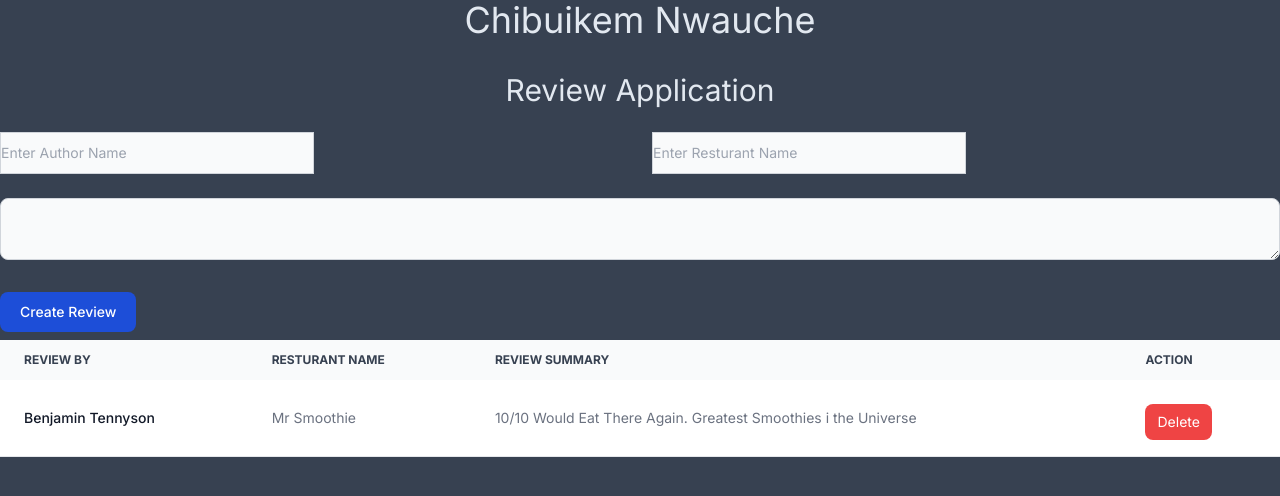
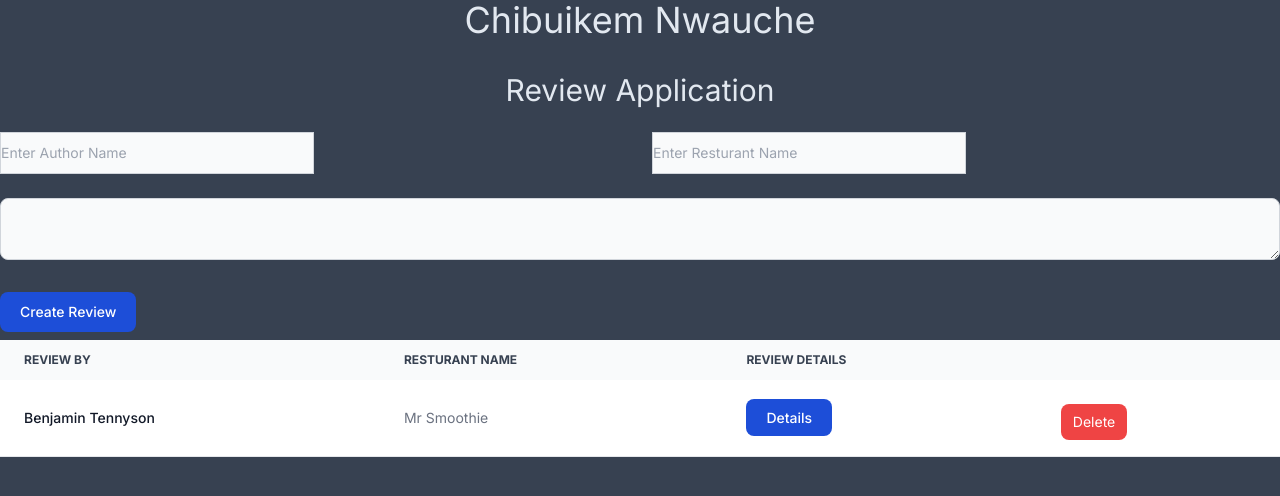
Before and after one commit to BobBrian/yelpdotcom, a Next.js app: page / in a window 1280 px wide. Shown: the top 496 px of the page. Built offline with nearby package versions, Linux system fonts and the light colour scheme; data requests are answered from the project's data file.

Commit message:
New Code

```diff
--- /dev/null
+++ b/app/api/getResturant.tsx
@@ -0,0 +1,7 @@
+import React from 'react'
+
+export default async function getResturant(id:string) {
+    const res = await fetch(`http://localhost:3100/review/${id}`)
+    if (!res.ok) throw new Error('failed to fetch data')
+    return res.json()
+}
--- a/app/page.tsx
+++ b/app/page.tsx
@@ -1,23 +1,13 @@
 "use client"
 import React from 'react'
 import {useState, useEffect} from 'react'
-
-
-
-interface Resturant {
-    id:number,
-    authorname:string,
-    resturantname:string,
-    body:string
-}
+import Link from 'next/link'
 
 
 
 export default function Home() {
 
   const [resturant,setResturant] = useState<Resturant[]>([])
-
-
   const [authorname,setAuthorname] = useState('')
   const [resturantname,setResturantname] = useState('')
   const [body,setBody] = useState('')
@@ -90,11 +80,11 @@ export default function Home() {
                         </th>
 
                         <th scope="col" className="px-6 py-3">
-                            Review Summary
+                            Review Details
                         </th>
 
                         <th scope="col" className="px-6 py-3">
-                            Action
+
                         </th>
                     </tr>
                 </thead>
@@ -110,7 +100,9 @@ export default function Home() {
                         </td>
 
                         <td className="px-6 py-4">
-                            {rest.body}
+                          <Link href={`/review/${rest.id}`} className="text-white bg-blue-700 hover:bg-lime-500
+                          focus:ring-4 focus:ring-blue-300 font-medium rounded-lg text-sm
+                          px-5 py-2.5 mr-2 mb-2 ">Details</Link>
                         </td>
 
                         <td className="px-6 py-4">
--- /dev/null
+++ b/app/review/[id]/page.tsx
@@ -0,0 +1,33 @@
+import getResturant from '@/app/api/getResturant'
+import Link from 'next/link'
+import React from 'react'
+
+type Params  = {
+    params: {
+        id: string
+    }
+}
+
+export default async function ReviewDetails({params: {id}}: Params) {
+
+    const userData:Promise<Resturant> = getResturant(id)
+
+    const user = await userData
+
+    return (
+        <>
+        <div key={user.id} className="max-w-sm bg-white border border-gray-200 rounded-lg shadow items-center pt-16 pr-16 pb-8 pl-16  m-auto z-2">
+                <a>
+                    <h5 className="mb-2 text-2xl font-bold tracking-tight text-gray-900">Review By {user.authorname}</h5>
+                </a>
+                <p className="mb-3 font-normal text-gray-700 dark:text-gray-400">For {user.resturantname}</p>
+                <p className="mb-3 font-normal text-gray-700 dark:text-gray-400">{user.body}</p>
+                <a href="#" className="inline-flex items-center px-3 py-2 text-sm font-medium
+                text-center text-white bg-blue-700 rounded-lg hover:bg-blue-800 focus:ring-4
+                focus:outline-none focus:ring-blue-300">
+                    <Link href="/table">Back</Link>
+                </a>
+        </div>
+        </>
+      )
+}
--- /dev/null
+++ b/type.d.ts
@@ -0,0 +1,6 @@
+type Resturant = {
+    id:number,
+    authorname:string,
+    resturantname:string,
+    body:string
+}
```
